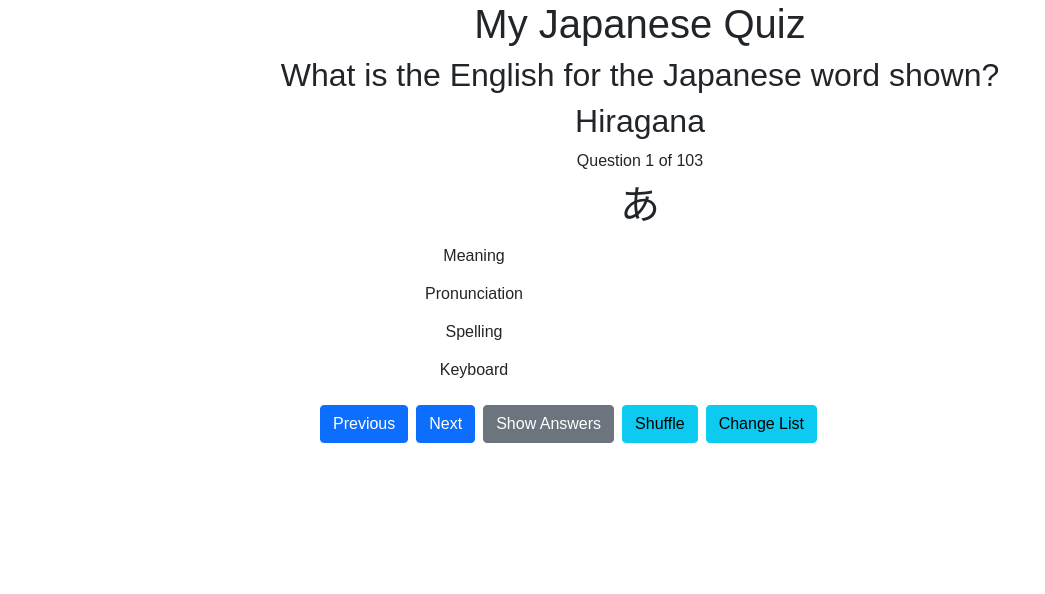
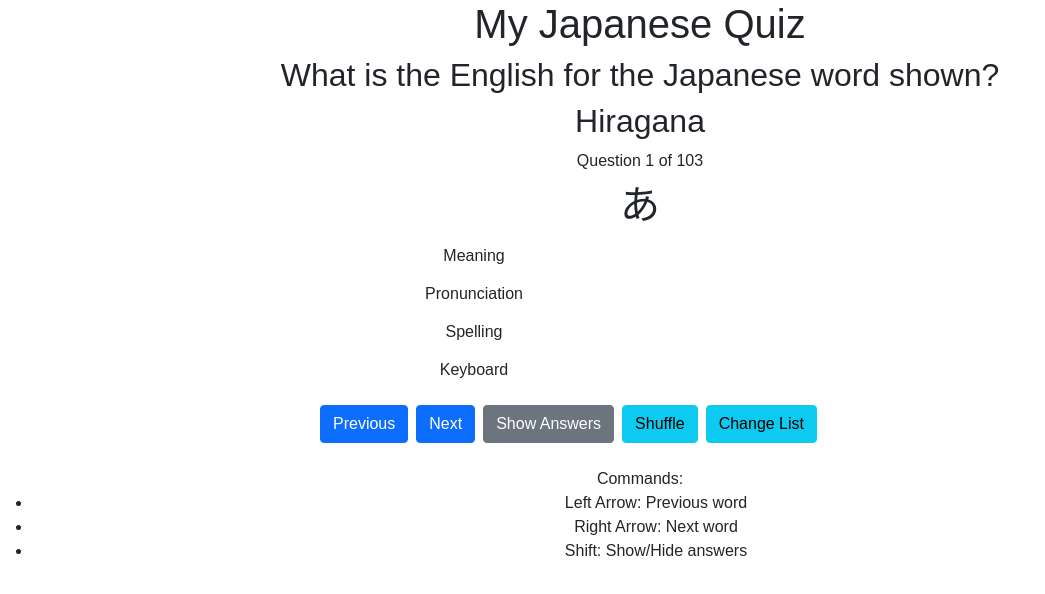
Before and after one commit to pmreyes85/japanesequiz, a React (Create React App) app: page / in a window 1280 px wide. Shown: the top 594 px of the page, without its empty margins (0-1045 px from the left). Built offline with nearby package versions, Linux system fonts and the light colour scheme.

Commit message:
Add command instructions

```diff
--- a/src/App.js
+++ b/src/App.js
@@ -47,6 +47,15 @@ export default function App() {
       <h1>My Japanese Quiz</h1>
       <h2>What is the English for the Japanese word shown?</h2>
       <Values />
+      <br/>
+      <p>
+        Commands:
+        <ul>
+          <li>Left Arrow: Previous word</li>
+          <li>Right Arrow: Next word</li>
+          <li>Shift: Show/Hide answers</li>
+        </ul>
+      </p>
     </div>
   );
 }
```
